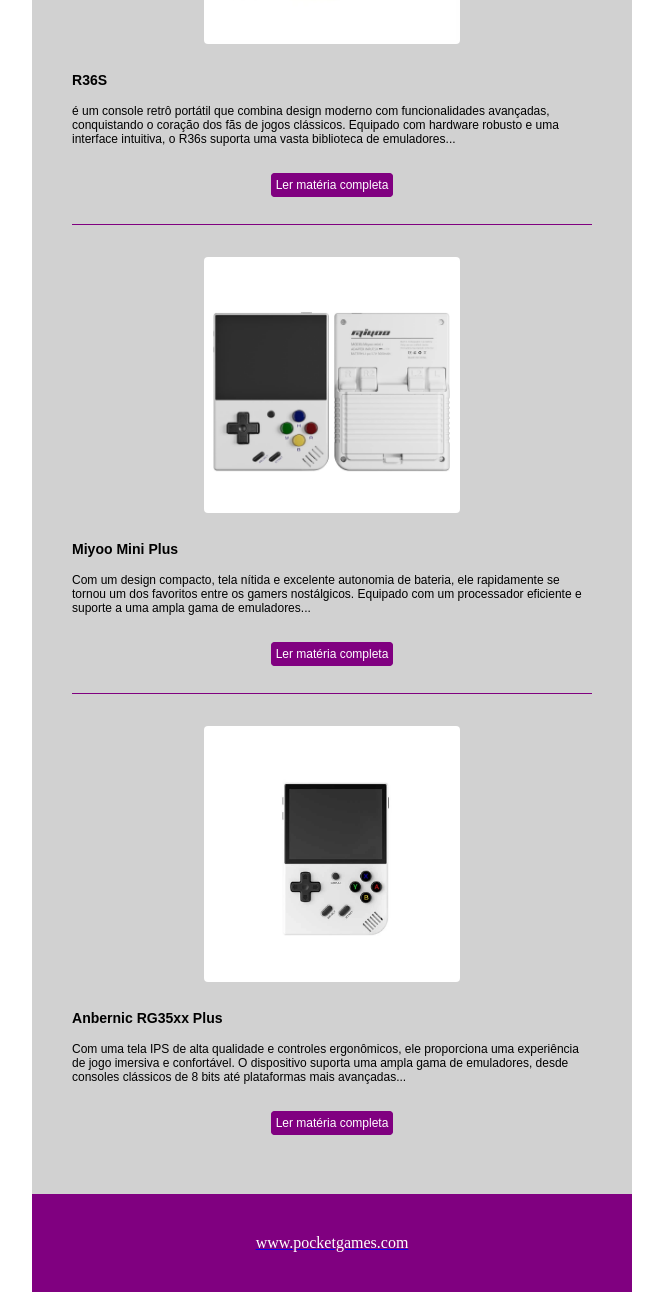
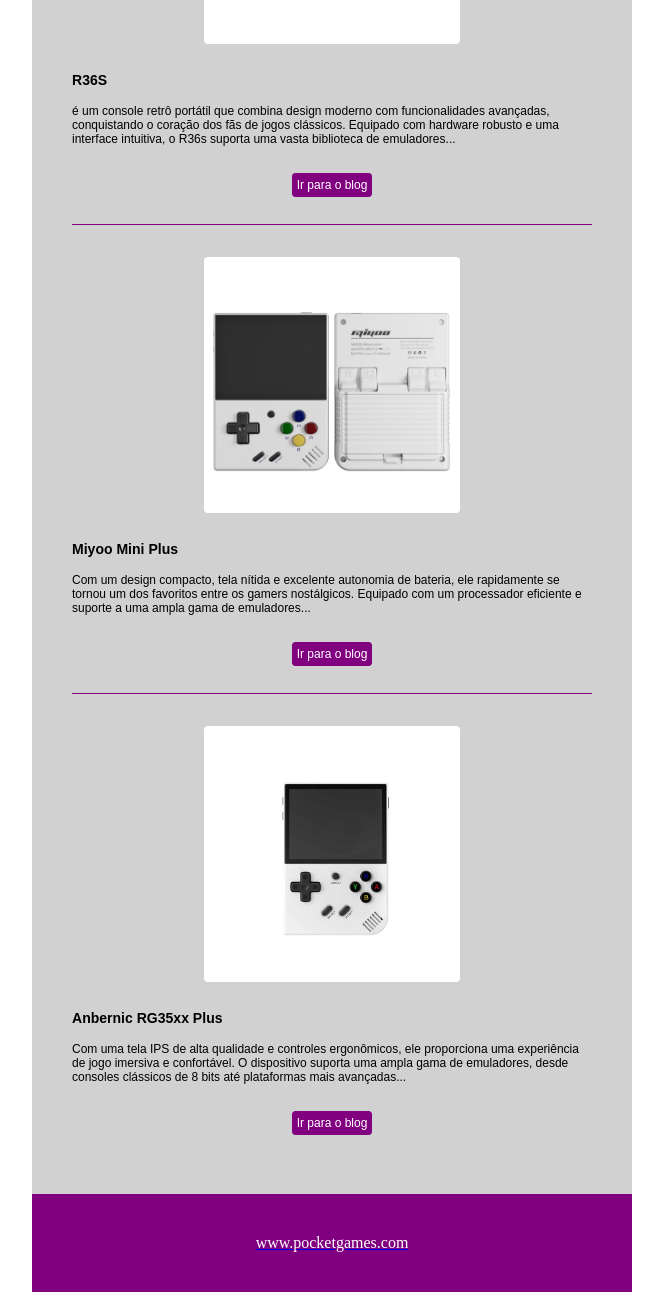
Before and after one commit to Danpalmeira92/email-html-daniel, a plain HTML site: page index.html in a window 1280 px wide. Shown: the part 737-2037 px from the top of the page, without its empty margins (308-971 px from the left). Drawn offline with Linux system fonts and the light colour scheme.

Commit message:
Austado os links para ir direto ao blog

```diff
--- a/index.html
+++ b/index.html
@@ -51,7 +51,7 @@
                                                 Equipado com hardware robusto e uma interface intuitiva, o R36s suporta uma vasta biblioteca de emuladores...
                                 </p>
                                 <center>
-                                    <a style="text-decoration: none; border: 1px solid purple; border-radius: 4px; background-color: purple; color: #fff; padding: 4px;" href="#">Ler matéria completa</a>
+                                    <a style="text-decoration: none; border: 1px solid purple; border-radius: 4px; background-color: purple; color: #fff; padding: 4px;" href="https://daniel-atividade-bootstrap-avancado.vercel.app/" target="_blank">Ir para o blog</a>
                                 </center>
                             </div>
                         </div>
@@ -65,7 +65,7 @@
                                     Com um design compacto, tela nítida e excelente autonomia de bateria, ele rapidamente se tornou um dos favoritos entre os gamers nostálgicos.
                                     Equipado com um processador eficiente e suporte a uma ampla gama de emuladores...                                </p>
                                 <center>
-                                    <a style="text-decoration: none; border: 1px solid purple; border-radius: 4px; background-color: purple; color: #fff; padding: 4px;" href="#">Ler matéria completa</a>
+                                    <a style="text-decoration: none; border: 1px solid purple; border-radius: 4px; background-color: purple; color: #fff; padding: 4px;" href="https://daniel-atividade-bootstrap-avancado.vercel.app/" target="_blank">Ir para o blog</a>
                                 </center>
                             </div>
                         </div>
@@ -79,7 +79,7 @@
                                     Com uma tela IPS de alta qualidade e controles ergonômicos, ele proporciona uma experiência de jogo imersiva e confortável.
                                     O dispositivo suporta uma ampla gama de emuladores, desde consoles clássicos de 8 bits até plataformas mais avançadas...                              </p>
                                 <center>
-                                    <a style="text-decoration: none; border: 1px solid purple; border-radius: 4px; background-color: purple; color: #fff; padding: 4px;" href="#">Ler matéria completa</a>
+                                    <a style="text-decoration: none; border: 1px solid purple; border-radius: 4px; background-color: purple; color: #fff; padding: 4px;" href="https://daniel-atividade-bootstrap-avancado.vercel.app/" target="_blank">Ir para o blog</a>
                                 </center>
                             </div>
                         </div>
@@ -88,7 +88,7 @@
                 <tfoot>
                     <tr bgcolor="purple">
                         <td align="center" colspan="2" style="padding-top: 24px; padding-bottom: 24px;">
-                            <a href="https://ebacshoes.com.br">
+                            <a href="https://daniel-atividade-bootstrap-avancado.vercel.app/" target="_blank">
                                 <p style="color: #fff; text-decoration: none;">
                                     www.pocketgames.com
                                 </p>
```
